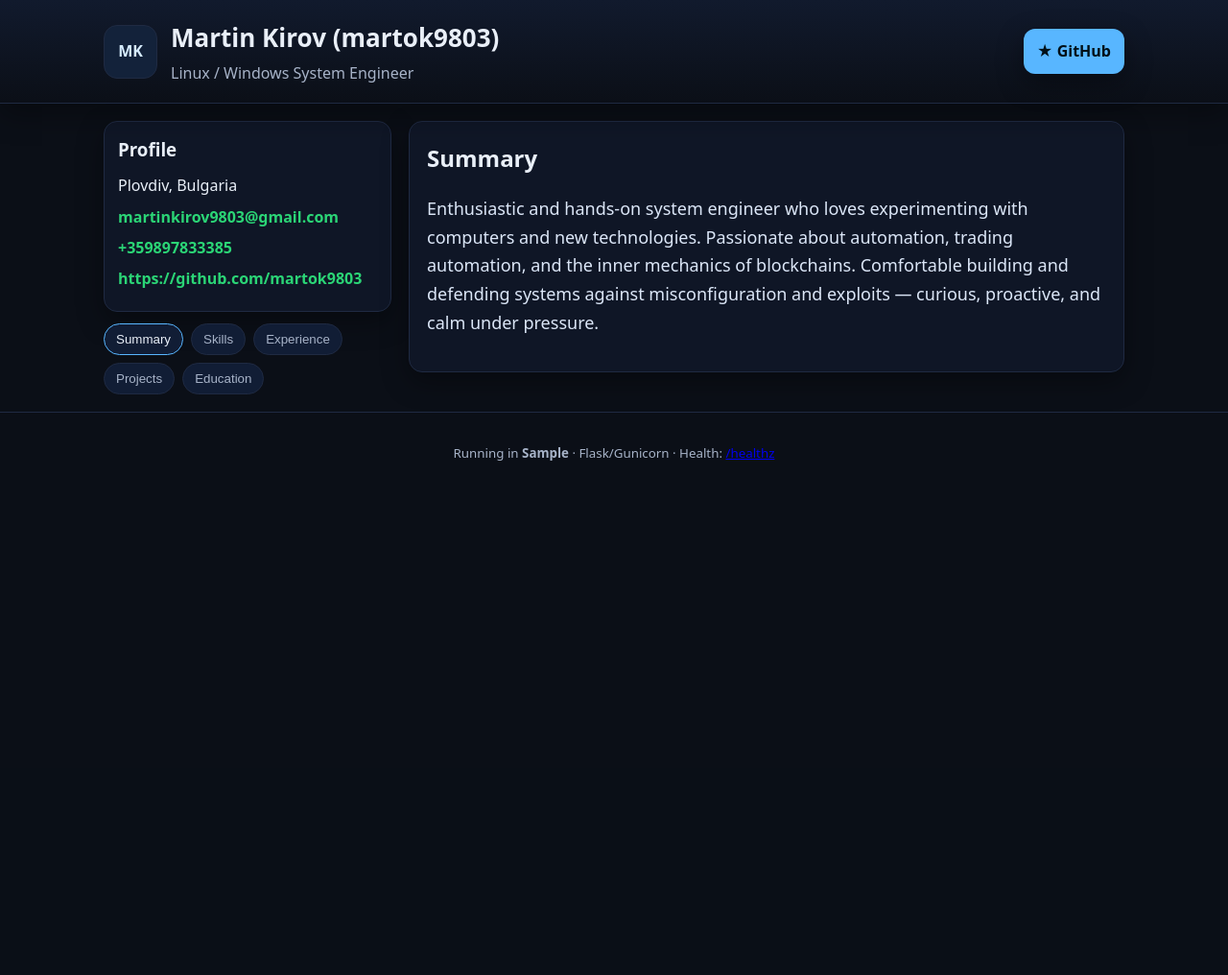
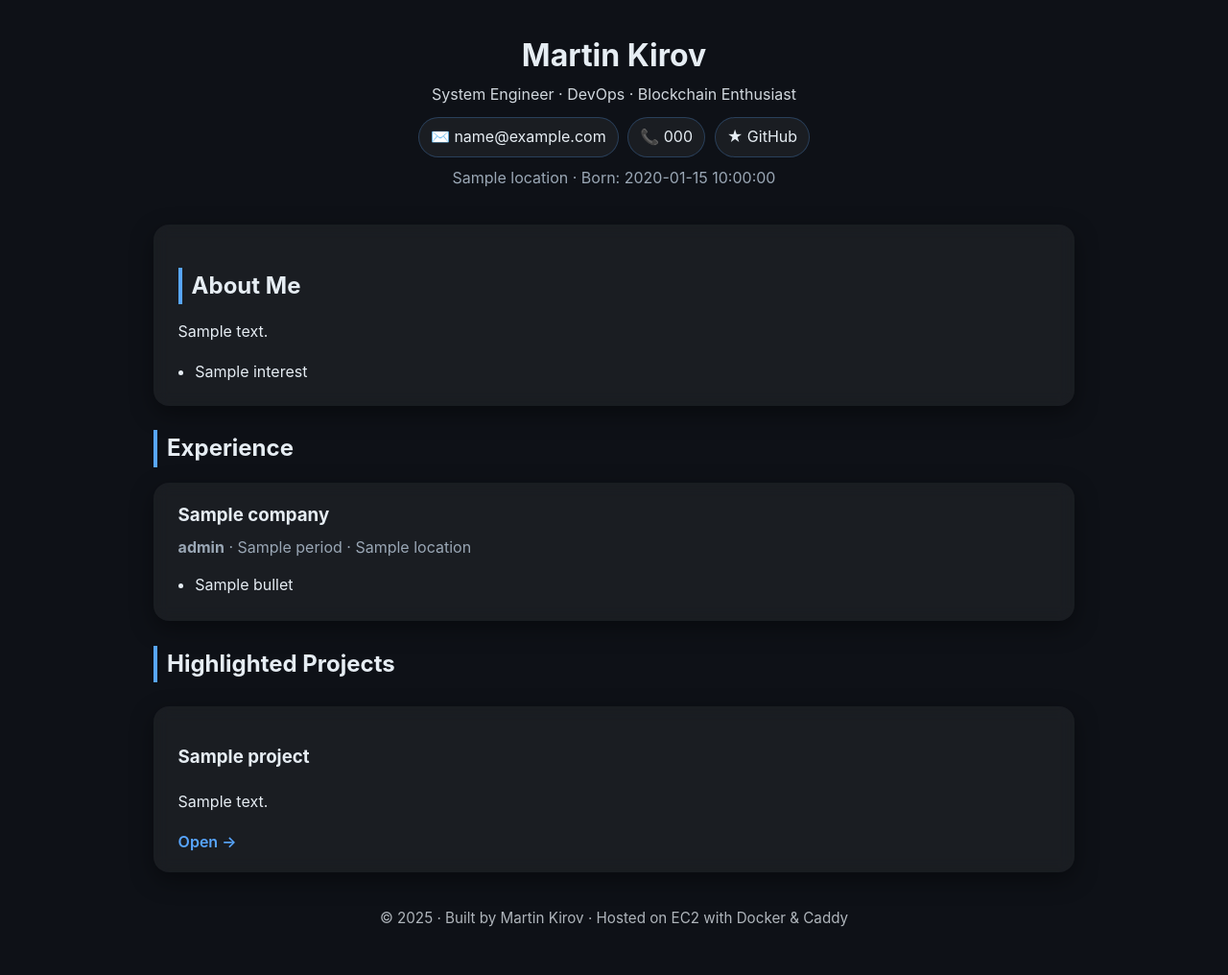
Before and after one commit to martok9803/cv-bad-front-end, a Flask app: template app/templates/index.html in a window 1280 px wide. Shown: the whole page at 96% size. Before the commit the page ends 480 px from the top, so only its background shows below. Run offline with Flask 3, Linux system fonts and the light colour scheme; the template is opened without the code that fills it: most values are stand-ins (such as "Sample title", 1, 10 or a date in 2020).

Commit message:
Redesign: new layout, experience bullets, contact chips, Caddy deploy files

```diff
--- a/app/main.py
+++ b/app/main.py
@@ -1,3 +1,4 @@
+# app/main.py
 from flask import Flask, jsonify, render_template, send_from_directory
 import json, os, socket
 from pathlib import Path
@@ -24,14 +25,17 @@
         data["env"] = os.getenv("APP_ENV", "dev")
         return jsonify(data)
 
+    @app.route("/")
+    def index():
+        # ✅ pass cv into the template
+        return render_template("index.html",
+                               app_env=os.getenv("APP_ENV", "dev"),
+                               cv=load_cv())
+
     @app.route("/download/cv.json")
     def download_cv_json():
         return send_from_directory((APP_ROOT / "data"), "cv.json", as_attachment=True)
 
-    @app.route("/")
-    def index():
-        return render_template("index.html", app_env=os.getenv("APP_ENV", "dev"))
-
     return app
 
 app = create_app()
--- a/app/static/app.js
+++ b/app/static/app.js
@@ -1,68 +1,45 @@
-async function fetchCV(){const r=await fetch("/api/cv",{cache:"no-store"});if(!r.ok)throw new Error("Failed to fetch CV");return r.json();}
-const el=(t,o={})=>{const n=document.createElement(t);for(const k in o){if(k==="className")n.className=o[k];else if(k==="text")n.textContent=o[k];else if(k==="html")n.innerHTML=o[k];else if(k==="href")n.href=o[k];else if(k==="target")n.target=o[k];}return n;};
+// app/static/app.js
+// Small enhancements and smooth animations for your CV site
 
-function initials(name){return (name||"").split(/\s+/).map(s=>s[0]||"").join("").slice(0,2).toUpperCase();}
+document.addEventListener("DOMContentLoaded", () => {
+  console.log("🚀 Martin Kirov CV loaded");
 
-function mountNav(){const pills=[...document.querySelectorAll(".pill")],panels=[...document.querySelectorAll(".panel")];pills.forEach(p=>p.addEventListener("click",()=>{pills.forEach(x=>x.classList.remove("active"));panels.forEach(x=>x.classList.remove("active"));p.classList.add("active");document.getElementById(p.dataset.target).classList.add("active");window.scrollTo({top:0,behavior:"smooth"});}));}
+  // Fade in content smoothly
+  document.body.classList.add("fade-in");
 
-function renderHeader(cv){
-  document.getElementById("cv-name").textContent=`${cv.name} (${cv.handle})`;
-  document.getElementById("cv-title").textContent=cv.title;
-  document.getElementById("cv-location").textContent=cv.location;
-  const email=document.getElementById("cv-email"); email.href=`mailto:${cv.email}`; email.textContent=cv.email;
-  const phone=document.getElementById("cv-phone"); phone.href=`tel:${cv.phone}`; phone.textContent=cv.phone;
-  const site=document.getElementById("cv-website"); site.href=cv.website; site.textContent=cv.website;
-  const gh=document.getElementById("githubBtn"); gh.href=cv.github||cv.website;
-  document.getElementById("avatar").textContent=initials(cv.name);
-  document.getElementById("cv-summary").textContent=cv.summary;
-}
+  // Add hover effect to projects
+  document.querySelectorAll(".project").forEach(project => {
+    project.addEventListener("mouseover", () => {
+      project.style.transform = "translateY(-6px)";
+      project.style.boxShadow = "0 12px 30px rgba(88, 166, 255, 0.25)";
+    });
 
-function renderSkills(cv){
-  const grid=document.getElementById("cv-skills"); grid.innerHTML="";
-  for(const [group,items] of Object.entries(cv.skills||{})){
-    const card=el("div",{className:"skill"}); card.appendChild(el("h4",{text:group}));
-    const tags=el("div",{className:"tags"}); (items||[]).forEach(s=>tags.appendChild(el("span",{className:"tag",text:s})));
-    card.appendChild(tags); grid.appendChild(card);
+    project.addEventListener("mouseleave", () => {
+      project.style.transform = "translateY(0)";
+      project.style.boxShadow = "0 8px 25px rgba(0, 0, 0, 0.4)";
+    });
+  });
+
+  // Animate avatar when hovering (a subtle pulse)
+  const avatar = document.querySelector(".avatar");
+  if (avatar) {
+    avatar.addEventListener("mouseenter", () => {
+      avatar.style.transition = "transform 0.4s ease";
+      avatar.style.transform = "scale(1.1) rotate(3deg)";
+    });
+    avatar.addEventListener("mouseleave", () => {
+      avatar.style.transform = "scale(1) rotate(0deg)";
+    });
   }
-}
 
-function renderExperience(cv){
-  const root=document.getElementById("cv-experience"); root.innerHTML="";
-  (cv.experience||[]).forEach(j=>{
-    const item=el("div",{className:"item"});
-    item.appendChild(el("h3",{text:`${j.role} · ${j.company}`}));
-    item.appendChild(el("p",{className:"meta",text:[j.period,j.location].filter(Boolean).join(" · ")}));
-    const ul=el("ul"); (j.highlights||[]).forEach(h=>ul.appendChild(el("li",{text:h})));
-    item.appendChild(ul); root.appendChild(item);
-  });
-}
+  // Scroll reveal for sections
+  const observer = new IntersectionObserver(entries => {
+    entries.forEach(entry => {
+      if (entry.isIntersecting) {
+        entry.target.classList.add("visible");
+      }
+    });
+  }, { threshold: 0.2 });
 
-function renderProjects(cv){
-  const area=document.getElementById("cv-projects"); area.innerHTML="";
-  (cv.projects||[]).forEach(p=>{
-    const card=el("div",{className:"card"});
-    card.appendChild(el("h3",{text:p.name}));
-    card.appendChild(el("p",{text:p.desc}));
-    const a=el("a",{href:p.link,target:"_blank"}); a.textContent=p.link;
-    card.appendChild(a); area.appendChild(card);
-  });
-}
-
-function renderEducation(cv){
-  const area=document.getElementById("cv-education"); area.innerHTML="";
-  (cv.education||[]).forEach(e=>{
-    const row=el("div",{className:"edu"});
-    row.appendChild(el("h3",{text:e.name}));
-    row.appendChild(el("p",{text:e.focus}));
-    if(/language/i.test(e.name)) row.appendChild(el("span",{className:"badge",text:"Languages"}));
-    area.appendChild(row);
-  });
-}
-
-(async function init(){
-  try{
-    const cv=await fetchCV();
-    renderHeader(cv); renderSkills(cv); renderExperience(cv); renderProjects(cv); renderEducation(cv);
-    mountNav();
-  }catch(e){console.error(e);alert("Failed to load CV. Check /api/cv and logs.");}
-})();
+  document.querySelectorAll("section").forEach(sec => observer.observe(sec));
+});
--- a/app/static/styles.css
+++ b/app/static/styles.css
@@ -1,78 +1,59 @@
-:root{
-  --bg:#0b0f17; --panel:#0f1626; --ink:#e9eff8; --muted:#a7b3c8; --brand:#58b6ff; --line:#1f2a42; --ok:#2bd576;
-  --radius:14px; --shadow:0 10px 28px rgba(0,0,0,.35);
-  --font:16px/1.65 system-ui,-apple-system,Segoe UI,Roboto,Ubuntu,Cantarell,sans-serif;
-}
-*{box-sizing:border-box}
-html,body{margin:0;padding:0;background:var(--bg);color:var(--ink);font:var(--font)}
-.wrap{max-width:1100px;margin:0 auto;padding:18px}
-
-/* Topbar */
-.topbar{position:sticky;top:0;z-index:10;background:linear-gradient(180deg,#111a2d 0%, #0b0f17 100%);border-bottom:1px solid var(--line);box-shadow:var(--shadow)}
-.topbar .brand{display:flex;gap:14px;align-items:center}
-.topbar .wrap{display:flex;align-items:center;justify-content:space-between}
-.avatar{width:56px;height:56px;border-radius:14px;display:grid;place-items:center;background:#13223a;color:#d6ecff;font-weight:800;border:1px solid var(--line)}
-h1{font-size:26px;margin:0}
-.role{margin:2px 0 0;color:var(--muted)}
-.btn{display:inline-block;text-decoration:none;cursor:pointer;border-radius:12px;padding:10px 14px;font-weight:700}
-.btn.primary{background:var(--brand);color:#001018;box-shadow:var(--shadow)}
-.btn.primary:hover{filter:brightness(1.06)}
-
-/* Layout */
-.layout{display:grid;grid-template-columns:300px 1fr;gap:18px}
-.side .card{background:var(--panel);border:1px solid var(--line);border-radius:var(--radius);box-shadow:var(--shadow);padding:14px}
-.idcard h3{margin:0 0 8px}
-.facts{list-style:none;margin:0;padding:0}
-.facts li{margin:6px 0}
-.facts a{color:var(--brand);text-decoration:none}
-.nav{margin-top:12px;display:flex;flex-wrap:wrap;gap:8px}
-.pill{background:#111d35;border:1px solid var(--line);color:var(--muted);padding:8px 12px;border-radius:999px;cursor:pointer}
-.pill.active,.pill:hover{border-color:var(--brand);color:var(--ink)}
-
-/* Content */
-.panel{display:none;background:var(--panel);border:1px solid var(--line);border-radius:var(--radius);box-shadow:var(--shadow);padding:18px}
-.panel.active{display:block}
-h2{margin:0 0 12px}
-.lead{font-size:18px;color:#dbe6f7}
-
-/* Skills */
-.skill-grid{display:grid;grid-template-columns:repeat(auto-fit,minmax(240px,1fr));gap:12px}
-.skill{border:1px solid var(--line);background:#101a30;border-radius:12px;padding:12px}
-.skill h4{margin:0 0 8px}
-.tags{display:flex;gap:8px;flex-wrap:wrap}
-.tag{border:1px solid var(--line);border-radius:999px;padding:5px 10px;color:#cfe0ff;background:#0f1a2f}
-
-/* Timeline */
-.timeline{position:relative;padding-left:20px}
-.timeline::before{content:"";position:absolute;left:8px;top:0;bottom:0;width:2px;background:var(--line)}
-.item{position:relative;margin:16px 0;padding-left:16px}
-.item::before{content:"";position:absolute;left:4px;top:12px;width:10px;height:10px;border-radius:50%;background:var(--brand);box-shadow:0 0 0 3px rgba(88,182,255,.2)}
-.item h3{margin:0 0 4px}
-.meta{color:var(--muted);margin:0 0 8px}
-.item ul{margin:0;padding-left:18px}
-
-/* Cards & Education */
-.cards{display:grid;grid-template-columns:repeat(auto-fill,minmax(280px,1fr));gap:12px}
-.card{border:1px solid var(--line);background:#101a30;border-radius:12px;padding:12px}
-.card a{color:var(--ok);text-decoration:none;font-weight:600}
-.edu-grid{display:grid;grid-template-columns:repeat(auto-fit,minmax(280px,1fr));gap:12px}
-.edu{border:1px solid var(--line);background:#101a30;border-radius:12px;padding:12px}
-.edu .badge{display:inline-block;border:1px solid var(--line);border-radius:999px;padding:4px 10px;margin-top:6px;color:#cfe0ff}
-
-/* Footer */
-.footer{border-top:1px solid var(--line);padding:10px 0;color:var(--muted);text-align:center}
-
-/* Responsive */
-@media (max-width:900px){
-  .layout{grid-template-columns:1fr}
-  .topbar .wrap{gap:12px}
+:root {
+  --bg: #0e1117;
+  --card-bg: rgba(255, 255, 255, 0.05);
+  --text: #e6edf3;
+  --muted: #9aa7b5;
+  --accent: #58a6ff;
+  --radius: 16px;
+  --shadow: 0 8px 25px rgba(0, 0, 0, 0.4);
 }
 
-/* Print */
-@media print{
-  :root{--bg:#fff;--panel:#fff;--ink:#111;--muted:#555;--line:#ddd}
-  body{background:#fff}
-  .topbar,.footer{box-shadow:none;background:#fff;border:none}
-  .btn,.nav{display:none}
-  .panel,.card,.skill,.edu{box-shadow:none;border:1px solid #ddd}
+body {
+  margin: 0;
+  font-family: "Inter", "Segoe UI", Roboto, system-ui, -apple-system, sans-serif;
+  background: var(--bg);
+  color: var(--text);
+  line-height: 1.6;
+  -webkit-font-smoothing: antialiased;
 }
+
+.container { max-width: 960px; margin: 0 auto; padding: 2rem 1.5rem; }
+
+.hero { text-align: center; margin-bottom: 2.2rem; }
+h1 { margin: 0 0 .2rem; font-size: 2rem; }
+.subtitle { margin: 0 0 .6rem; opacity: .9; }
+.muted { color: var(--muted); margin-top: .4rem; }
+
+.chips { display: flex; gap: .6rem; justify-content: center; flex-wrap: wrap; margin: .6rem 0; }
+.chip {
+  padding: .45rem .75rem; border-radius: 999px; background: var(--card-bg);
+  color: var(--text); text-decoration: none; border: 1px solid rgba(88,166,255,.25);
+}
+.chip:hover { border-color: var(--accent); }
+
+h2 { border-left: 4px solid var(--accent); padding-left: 10px; margin: 1.6rem 0 .6rem; }
+
+.glass {
+  background: var(--card-bg); border-radius: var(--radius); padding: 1.2rem 1.6rem;
+  box-shadow: var(--shadow); backdrop-filter: blur(8px); margin-top: 1rem;
+}
+
+.card h3 { margin: 0 0 .4rem; }
+.meta { color: var(--muted); margin: 0 0 .8rem; }
+
+.bullets { padding-left: 1.1rem; margin: 0; }
+.bullets li { margin: .35rem 0; }
+.bullets.compact li { margin: .2rem 0; }
+
+.projects .grid {
+  display: grid; grid-template-columns: repeat(auto-fit, minmax(260px, 1fr)); gap: 1rem;
+}
+.project { display: block; color: var(--text); text-decoration: none; transition: transform .2s ease, box-shadow .3s ease; }
+.project:hover { transform: translateY(-5px); box-shadow: 0 10px 30px rgba(88, 166, 255, .2); }
+.project .link { color: var(--accent); font-weight: 600; }
+
+footer { text-align: center; margin: 2.2rem 0 .4rem; opacity: .75; font-size: .95rem; }
+
+/* subtle reveal */
+.fade-in { animation: fadeIn 1.0s ease-in; }
+@keyframes fadeIn { from { opacity: 0; transform: translateY(8px); } to { opacity: 1; transform: translateY(0); } }
--- a/app/templates/index.html
+++ b/app/templates/index.html
@@ -2,82 +2,77 @@
 <html lang="en">
 <head>
   <meta charset="utf-8" />
-  <meta name="viewport" content="width=device-width,initial-scale=1" />
-  <title>Martin Kirov · CV</title>
+  <meta name="viewport" content="width=device-width, initial-scale=1" />
+  <title>Martin Kirov · System Engineer</title>
   <link rel="stylesheet" href="/static/styles.css" />
+  <script defer src="/static/app.js"></script>
 </head>
 <body>
-  <!-- Top bar -->
-  <header class="topbar">
-    <div class="wrap">
-      <div class="brand">
-        <div class="avatar" id="avatar">MK</div>
-        <div>
-          <h1 id="cv-name">Martin Kirov</h1>
-          <p class="role" id="cv-title">Linux / Windows System Engineer</p>
+  <div class="container fade-in">
+
+    <header class="hero">
+      <h1>Martin Kirov</h1>
+      <p class="subtitle">System Engineer · DevOps · Blockchain Enthusiast</p>
+
+      <!-- Contact chips -->
+      <div class="chips">
+        <a class="chip" href="mailto:{{ cv.email }}">✉️ {{ cv.email }}</a>
+        <a class="chip" href="tel:{{ cv.phone | replace(' ', '') }}">📞 {{ cv.phone }}</a>
+        <a class="chip" href="{{ cv.github }}" target="_blank" rel="noopener">★ GitHub</a>
       </div>
-      </div>
-      <a class="btn primary" id="githubBtn" href="#" target="_blank" rel="noopener">★ GitHub</a>
-    </div>
+
+      <p class="muted">{{ cv.location }} · Born: {{ cv.about.dob }}</p>
     </header>
 
-  <main class="wrap layout">
-    <!-- LEFT SIDEBAR -->
-    <aside class="side">
-      <section class="card idcard">
-        <h3>Profile</h3>
-        <ul class="facts">
-          <li><span id="cv-location"></span></li>
-          <li><a id="cv-email" href="#"></a></li>
-          <li><a id="cv-phone" href="#"></a></li>
-          <li><a id="cv-website" href="#" target="_blank" rel="noopener"></a></li>
+    <!-- ABOUT -->
+    <section class="summary glass">
+      <h2>About Me</h2>
+      <p>{{ cv.summary }}</p>
+      {% if cv.interests %}
+      <ul class="bullets compact">
+        {% for i in cv.interests %}
+        <li>{{ i }}</li>
+        {% endfor %}
       </ul>
+      {% endif %}
     </section>
 
-      <nav class="nav">
-        <button class="pill active" data-target="summary">Summary</button>
-        <button class="pill" data-target="skills">Skills</button>
-        <button class="pill" data-target="experience">Experience</button>
-        <button class="pill" data-target="projects">Projects</button>
-        <button class="pill" data-target="education">Education</button>
-      </nav>
-    </aside>
+    <!-- EXPERIENCE -->
+    <section class="experience">
+      <h2>Experience</h2>
 
-    <!-- RIGHT CONTENT -->
-    <section class="content">
-      <section id="summary" class="panel active">
-        <h2>Summary</h2>
-        <p id="cv-summary" class="lead"></p>
+      {% for job in cv.experience %}
+      <div class="card glass">
+        <h3>{{ job.company }}</h3>
+        <p class="meta"><strong>{{ job.role }}</strong> · {{ job.period }} · {{ job.location }}</p>
+        {% if job.highlights %}
+        <ul class="bullets">
+          {% for bullet in job.highlights %}
+          <li>{{ bullet }}</li>
+          {% endfor %}
+        </ul>
+        {% endif %}
+      </div>
+      {% endfor %}
     </section>
 
-      <section id="skills" class="panel">
-        <h2>Skills</h2>
-        <div id="cv-skills" class="skill-grid"></div>
+    <!-- PROJECTS -->
+    <section class="projects">
+      <h2>Highlighted Projects</h2>
+      <div class="grid">
+        {% for project in cv.projects %}
+        <a href="{{ project.link }}" target="_blank" class="project glass">
+          <h3>{{ project.name }}</h3>
+          <p>{{ project.desc }}</p>
+          <span class="link">Open →</span>
+        </a>
+        {% endfor %}
+      </div>
     </section>
 
-      <section id="experience" class="panel">
-        <h2>Experience</h2>
-        <div id="cv-experience" class="timeline"></div>
-      </section>
-
-      <section id="projects" class="panel">
-        <h2>Projects</h2>
-        <div id="cv-projects" class="cards"></div>
-      </section>
-
-      <section id="education" class="panel">
-        <h2>Education</h2>
-        <div id="cv-education" class="edu-grid"></div>
-      </section>
-    </section>
-  </main>
-
-  <footer class="footer">
-    <div class="wrap">
-      <small>Running in <strong>{{ app_env }}</strong> · Flask/Gunicorn · Health: <a href="/healthz">/healthz</a></small>
+    <footer>
+      <p>© 2025 · Built by Martin Kirov · Hosted on EC2 with Docker & Caddy</p>
+    </footer>
   </div>
-  </footer>
-
-  <script src="/static/app.js"></script>
 </body>
 </html>
```
Also changed, not shown: app/data/cv.json (+23 -35 lines), docker-compose.prod.yml (added, +32 -0 lines), 1 other file. Lines whose indentation alone changed are shown as unchanged.
